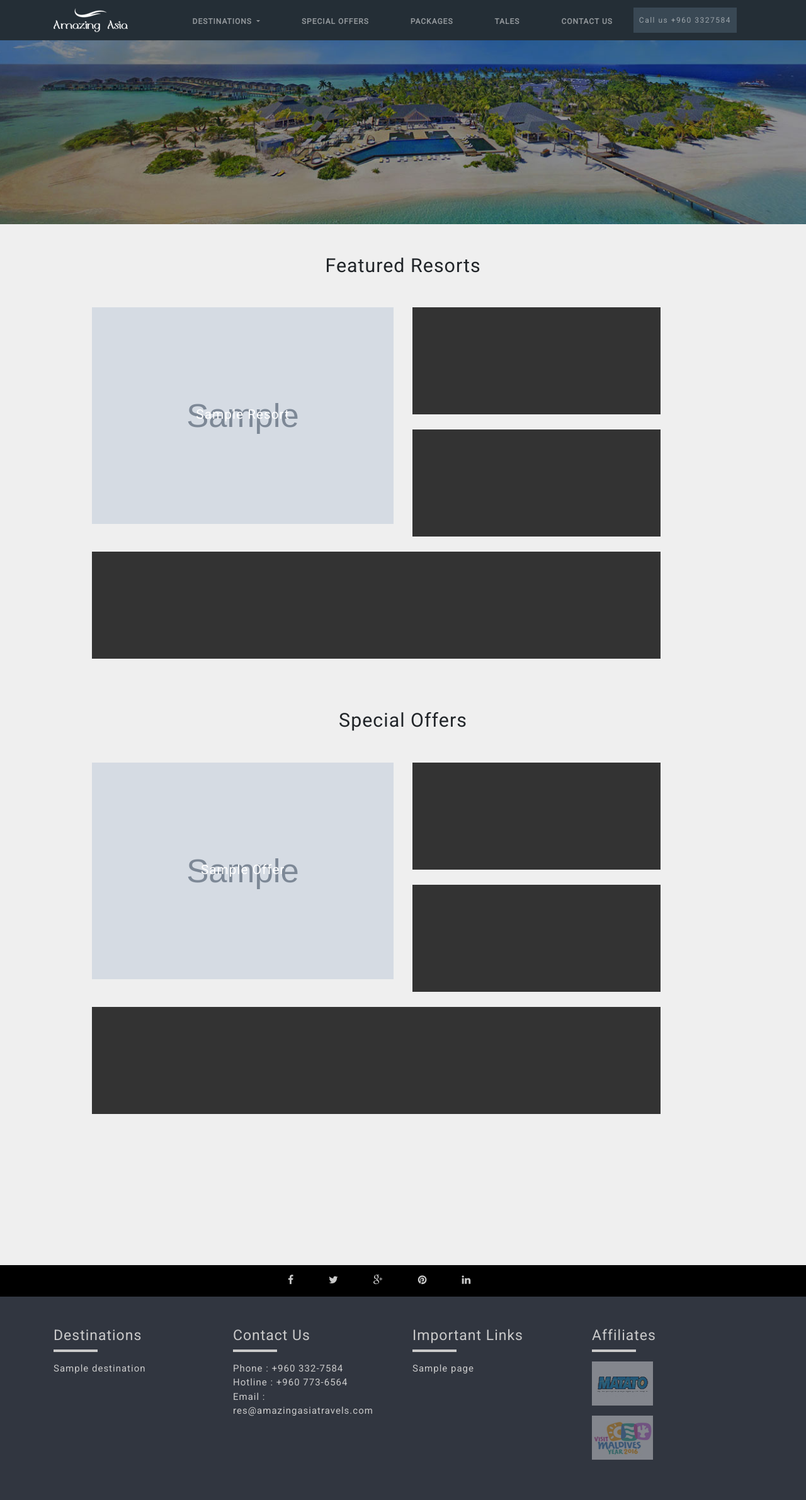
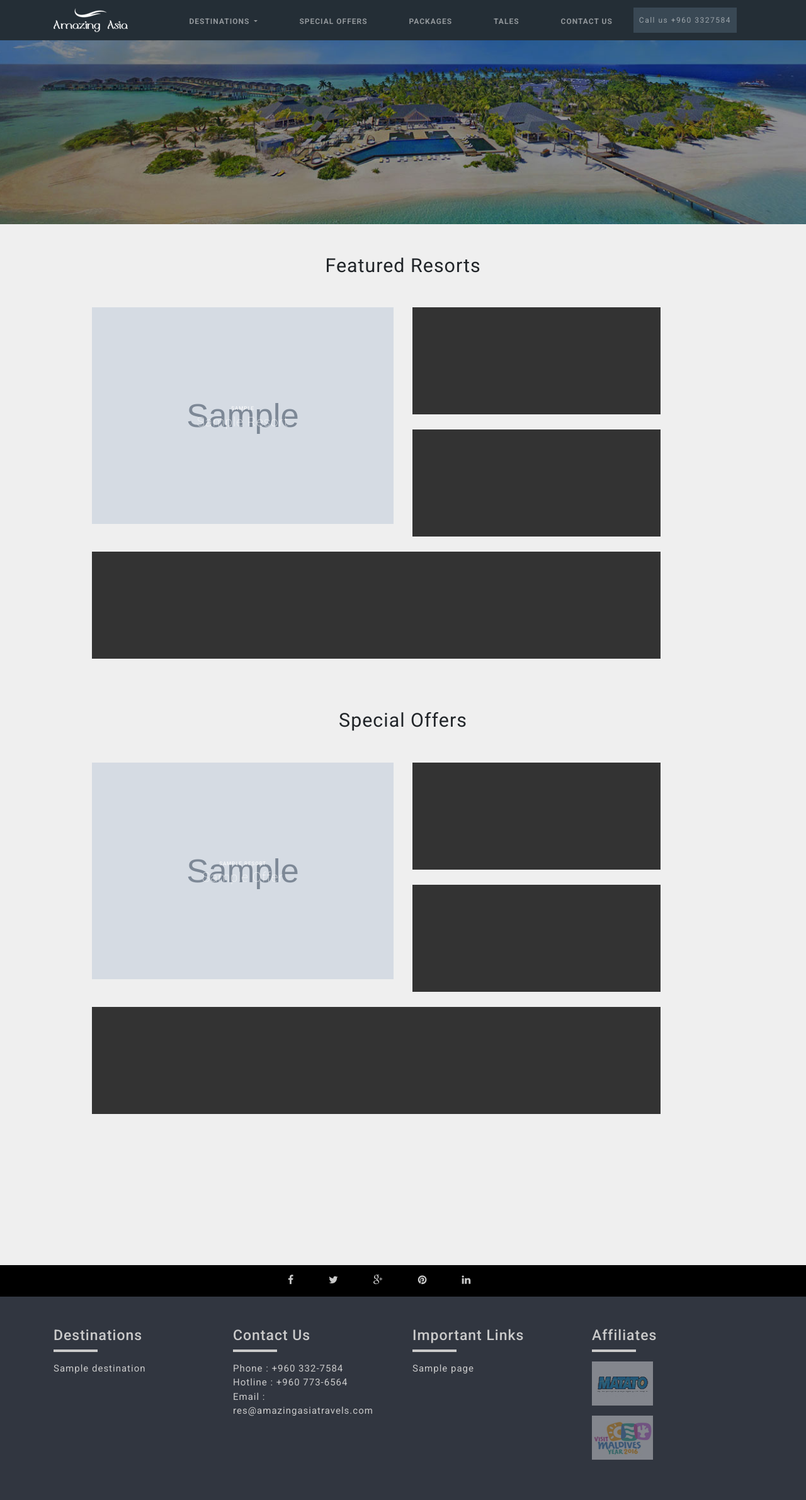
Before and after one commit to hqpr/amazing-asia, a Django app: page / in a window 1280 px wide. Shown: the whole page at 63% size. Run offline with Django 3.2, Linux system fonts and the light colour scheme; tables that the repository leaves empty hold one stand-in row (values such as "Sample post"); grey boxes marked "Sample" are stand-in pictures; some libraries are stand-ins or nearby versions.

Commit message:
Index page fixes

```diff
--- a/apps/offers/models.py
+++ b/apps/offers/models.py
@@ -32,6 +32,7 @@ class Offer(models.Model):
     is_active = models.BooleanField(default=False)
     is_featured = models.BooleanField(default=False)
     featured_position = models.IntegerField(choices=POSITION_CHOICES, blank=True, null=True)
+    resort = models.ForeignKey('resort.Resort', null=True, blank=True)
 
     objects = OfferManager()
 
--- a/apps/resort/models.py
+++ b/apps/resort/models.py
@@ -44,6 +44,12 @@ class Resort(models.Model):
         (3, 'Bottom center')
     )
 
+    TRANSFER_CHOICES = (
+        (0, 'Seaplane'),
+        (1, 'Speedboat'),
+        (2, 'Domestic Flight'),
+    )
+
     destination = models.ForeignKey(Destination)
     name = models.CharField(max_length=255)
     description = models.TextField(blank=True, null=True)
@@ -54,6 +60,7 @@ class Resort(models.Model):
     featured_position = models.IntegerField(choices=POSITION_CHOICES, blank=True, null=True)
     location = models.CharField(max_length=255, null=True, blank=True)
     transfer_time = models.IntegerField(null=True, blank=True, help_text='eg: 25 minutes')
+    transfer = models.IntegerField(choices=TRANSFER_CHOICES, default=0)
 
     objects = ResortManager()
 
--- a/apps/ui/static/css/project.css
+++ b/apps/ui/static/css/project.css
@@ -85,6 +85,9 @@ input::-webkit-input-placeholder {
 select { -webkit-appearance: none; }
 
 
+.regular-font {
+    font-weight: 400;
+}
 
 
 .top_menu {
@@ -547,6 +550,15 @@ a.btn-offer {
 .caption a {
     color: white;
     font-size: 1.3rem;
+    font-weight: 100;
+}
+
+.caption span {
+    display: block;
+    font-weight: 400;
+    color: white;
+    text-transform: uppercase;
+    font-size: 0.5rem;
 }
 
 .caption a:hover {
--- a/templates/base.html
+++ b/templates/base.html
@@ -20,7 +20,7 @@
   <link href="{% static 'css/modern-business.css' %}" rel="stylesheet">
   <link href="{% static 'css/project.css' %}" rel="stylesheet">
   {#    <link href="https://fonts.googleapis.com/css?family=Open+Sans+Condensed:300" rel="stylesheet">#}
-  <link href="https://fonts.googleapis.com/css?family=Roboto" rel="stylesheet">
+  <link href="https://fonts.googleapis.com/css?family=Roboto:100,300,400,500,700" rel="stylesheet">
 
 </head>
 
--- a/templates/ui/index.html
+++ b/templates/ui/index.html
@@ -5,7 +5,7 @@
 
 {% block content %}
   <div class="text-center home_page">
-    <h1 class="mt-5 mb-5">Featured Resorts</h1>
+    <h1 class="mt-5 mb-5 regular-font">Featured Resorts</h1>
   </div>
   <div class="col-md-11" style="float: none; margin: 0 auto">
     <div class="row offers">
@@ -16,12 +16,14 @@
             <img class="img-responsive" style="width: 100%; height: 344px;"
                  src="{{ resort_top_left.resortimage_set.first.image.url }}" alt="">
             <div class="caption">
+              <span>{{ resort_top_left.location|default:"" }}</span>
               <a href="{% url 'resorts:resort-detail' resort_top_left.id %}">{{ resort_top_left.name|title }}</a>
             </div>
           </div>
         {% else %}
           <div class="featured_products home_thumbnail" style="min-height: 300px;">
             <div class="caption">
+              <span>{{ resort_top_left.location|default:"" }}</span>
               <a href="{% url 'resorts:resort-detail' resort_top_left.id %}">
                 {{ resort_top_left.name|title }}</a>
             </div>
@@ -35,6 +37,7 @@
               <img class="img-responsive" style="width: 100%; max-height: 150px"
                    src="{{ resort_top_right.resortimage_set.first.image.url }}" alt="">
               <div class="caption">
+                <span>{{ resort_top_right.location|default:"" }}</span>
                 <a href="{% url 'resorts:resort-detail' resort_top_right.id %}">{{ resort_top_right.name|title }}</a>
               </div>
             </div>
@@ -42,6 +45,7 @@
 
             <div class="featured_products home_thumbnail" style="min-height: 170px;">
               <div class="caption">
+                <span>{{ resort_top_right.location|default:"" }}</span>
                 <a href="{% url 'resorts:resort-detail' resort_top_right.id %}">
                   {{ resort_top_right.name|title }}</a>
               </div>
@@ -55,6 +59,7 @@
               <img class="img-responsive" style="width: 100%; max-height: 150px"
                    src="{{ resort_bottom_left.resortimage_set.first.image.url }}" alt="">
               <div class="caption">
+                <span>{{ resort_bottom_left.location|default:"" }}</span>
                 <a href="{% url 'resorts:resort-detail' resort_bottom_left.id %}">
                   {{ resort_bottom_left.name|title }}</a>
               </div>
@@ -62,6 +67,7 @@
           {% else %}
             <div class="featured_products home_thumbnail" style="min-height: 170px;">
               <div class="caption">
+                <span>{{ resort_bottom_left.location|default:"" }}</span>
                 <a href="{% url 'resorts:resort-detail' resort_bottom_left.id %}">
                   {{ resort_bottom_left.name|title }}</a>
               </div>
@@ -79,6 +85,7 @@
             <img class="img-responsive" style="width: 100%; max-height: 150px"
                  src="{{ resort_bottom_center.resortimage_set.first.image.url }}" alt="">
             <div class="caption">
+              <span>{{ resort_bottom_center.location|default:"" }}</span>
               <a href="{% url 'resorts:resort-detail' resort_bottom_center.id %}">
                 {{ resort_bottom_center.name|title }}</a>
             </div>
@@ -86,6 +93,7 @@
         {% else %}
           <div class="featured_products home_thumbnail" style="min-height: 170px;">
             <div class="caption">
+              <span>{{ resort_bottom_center.location|default:"" }}</span>
               <a href="{% url 'resorts:resort-detail' resort_bottom_center.id %}">
                 {{ resort_bottom_center.name|title }}</a>
             </div>
@@ -97,7 +105,7 @@
   </div>
 
   <div class="text-center home_page">
-    <h1 class="mt-15 mb-5">Special Offers</h1>
+    <h1 class="mt-15 mb-5 regular-font">Special Offers</h1>
   </div>
 
   <div class="col-md-11" style="float: none; margin: 0 auto">
@@ -110,6 +118,7 @@
             <img class="img-responsive" style="width: 100%; height: 344px"
                  src="{{ offer_top_left.image.url }}" alt="">
             <div class="caption">
+              <span>{{ offer_top_left.resort.name|default:"" }}</span>
               <a href="{% url 'offers:detail' offer_top_left.id %}">{{ offer_top_left.name|title }}</a>
             </div>
           </div>
@@ -117,6 +126,7 @@
         {% else %}
           <div class="featured_products home_thumbnail" style="min-height: 300px;">
             <div class="caption">
+              <span>{{ offer_top_left.resort.name|default:"" }}</span>
               <a href="{% url 'offers:detail' offer_top_left.id %}">
                 {{ offer_top_left.name|title }}</a>
             </div>
@@ -131,6 +141,7 @@
               <img class="img-responsive" style="width: 100%; max-height: 150px"
                  src="{{ offer_top_right.image.url }}" alt="">
               <div class="caption">
+                <span>{{ offer_top_right.resort.name|default:"" }}</span>
                 <a href="{% url 'offers:detail' offer_top_right.id %}">{{ offer_top_right.name|title }}</a>
               </div>
             </div>
@@ -138,6 +149,7 @@
           {% else %}
             <div class="featured_products home_thumbnail" style="min-height: 170px;">
               <div class="caption">
+                <span>{{ offer_top_right.resort.name|default:"" }}</span>
                 <a href="{% url 'offers:detail' offer_top_right.id %}">
                   {{ offer_top_right.name|title }}</a>
               </div>
@@ -151,6 +163,7 @@
               <img class="img-responsive" style="width: 100%; max-height: 150px"
                  src="{{ offer_bottom_left.image.url }}" alt="">
               <div class="caption">
+                <span>{{ offer_bottom_left.resort.name|default:"" }}</span>
                 <a href="{% url 'offers:detail' offer_bottom_left.id %}">{{ offer_bottom_left.name|title }}</a>
               </div>
             </div>
@@ -158,6 +171,7 @@
           {% else %}
             <div class="featured_products home_thumbnail" style="min-height: 170px;">
               <div class="caption">
+                <span>{{ offer_bottom_left.resort.name|default:"" }}</span>
                 <a href="{% url 'offers:detail' offer_bottom_left.id %}">
                   {{ offer_bottom_left.name|title }}</a>
               </div>
@@ -175,6 +189,7 @@
               <img class="img-responsive" style="width: 100%; max-height: 150px"
                src="{{ offer_bottom_center.image.url }}" alt="">
               <div class="caption">
+                <span>{{ offer_bottom_center.resort.name|default:"" }}</span>
                 <a href="{% url 'offers:detail' offer_bottom_center.id %}">{{ offer_bottom_center.name|title }}</a>
               </div>
             </div>
@@ -182,6 +197,7 @@
         {% else %}
           <div class="featured_products home_thumbnail" style="min-height: 170px;">
             <div class="caption">
+              <span>{{ offer_bottom_center.resort.name|default:"" }}</span>
               <a href="{% url 'offers:detail' offer_bottom_center.id %}">
                 {{ offer_bottom_center.name|title }}</a>
             </div>
```
Also changed, not shown: apps/offers/migrations/0005_offer_destination.py (added), apps/offers/migrations/0006_auto_20171120_1504.py (added), apps/resort/migrations/0008_resort_transfer.py (added).
